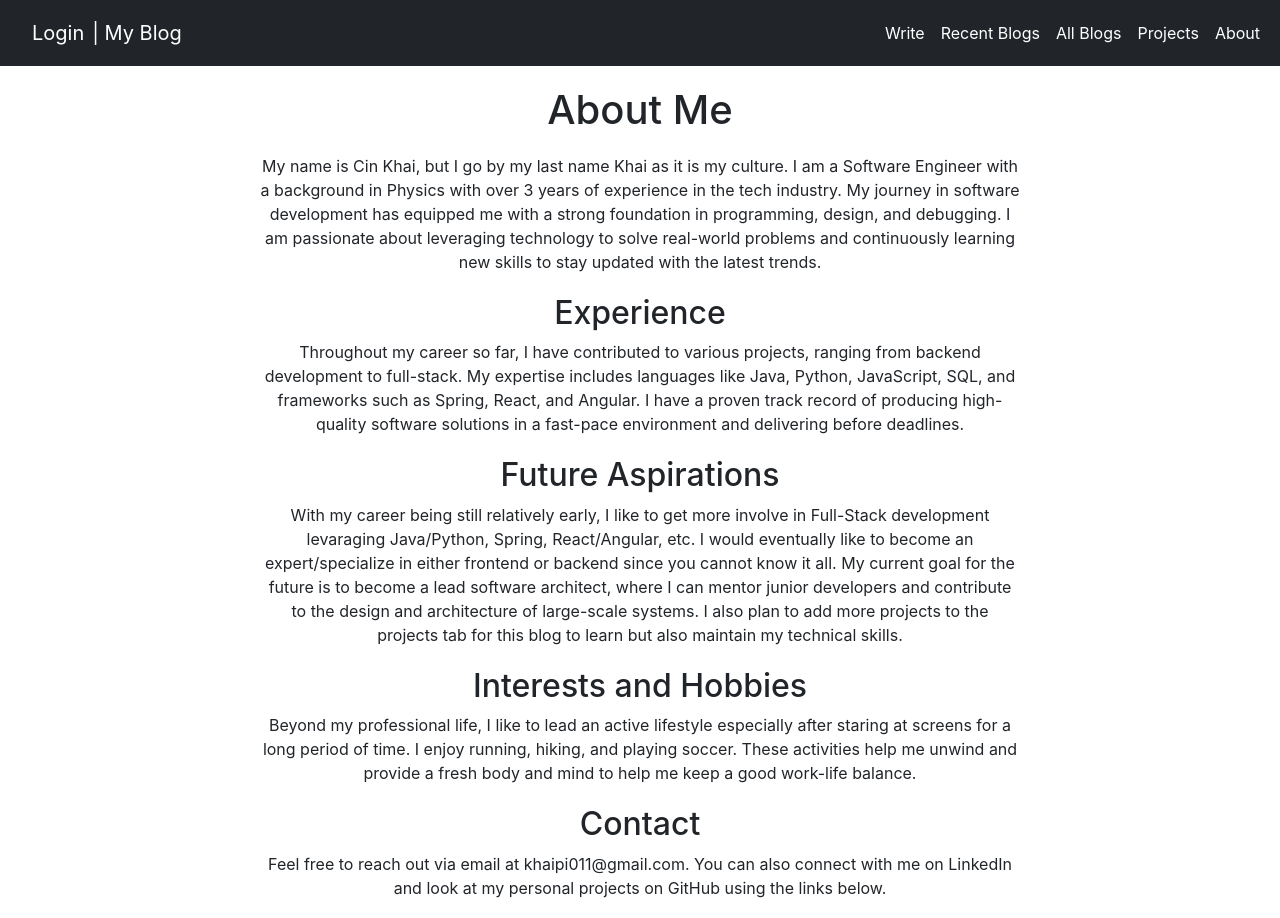
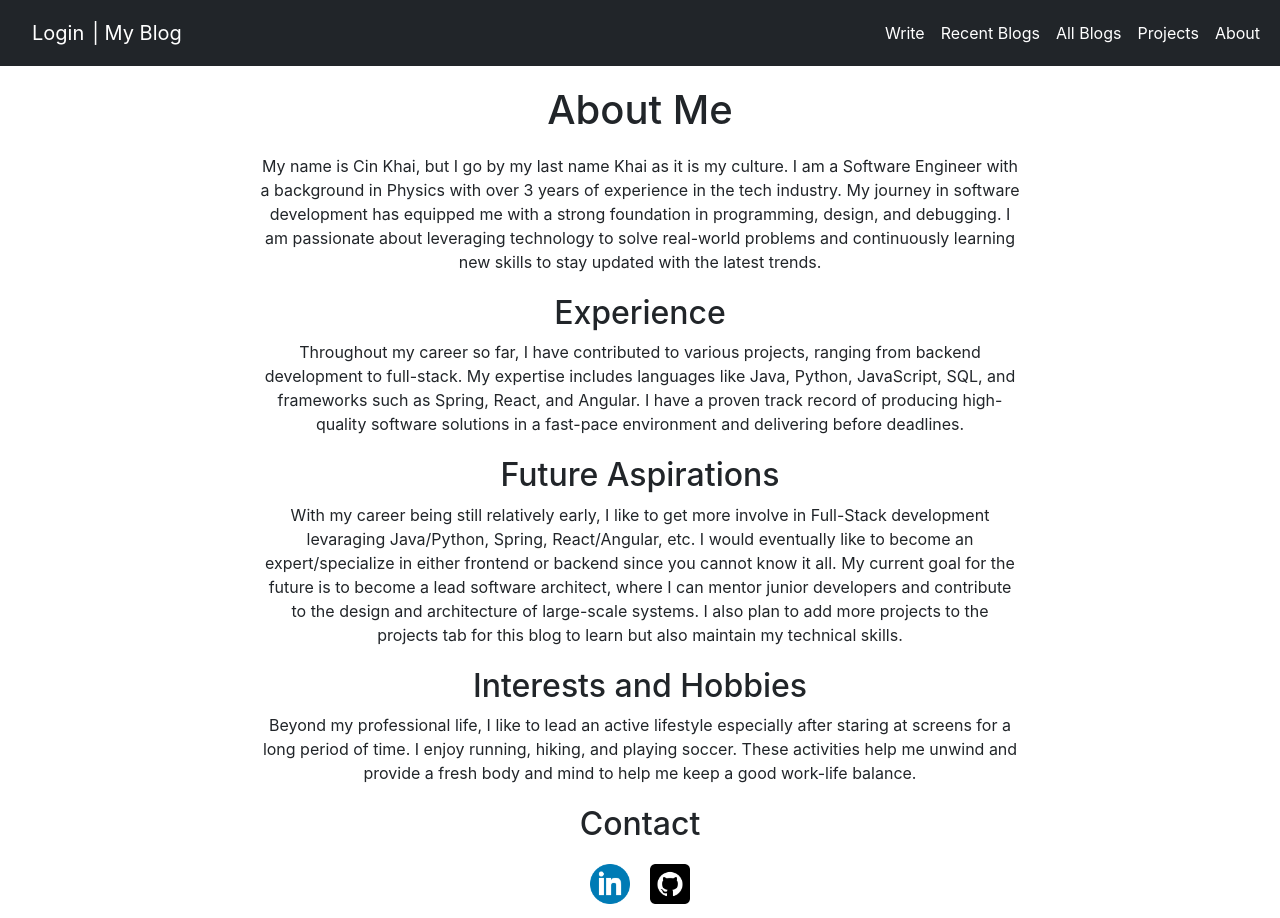
Before and after one commit to khaipi16/my-blog, a React (Create React App) app in the folder client/: page /about in a window 1280 px wide. Shown: the top 918 px of the page. Built offline with nearby package versions, Linux system fonts and the light colour scheme.

Commit message:
Update About.jsx

```diff
--- a/client/src/components/pages/about/About.jsx
+++ b/client/src/components/pages/about/About.jsx
@@ -47,9 +47,6 @@ const About = () => {
 
             <div className={styles.section}>
                 <h2>Contact</h2>
-                <p>
-                    Feel free to reach out via email at khaipi011@gmail.com. You can also connect with me on LinkedIn and look at my personal projects on GitHub using the links below.
-                </p>
             </div>
 
             <div className={styles.socials}>
```
